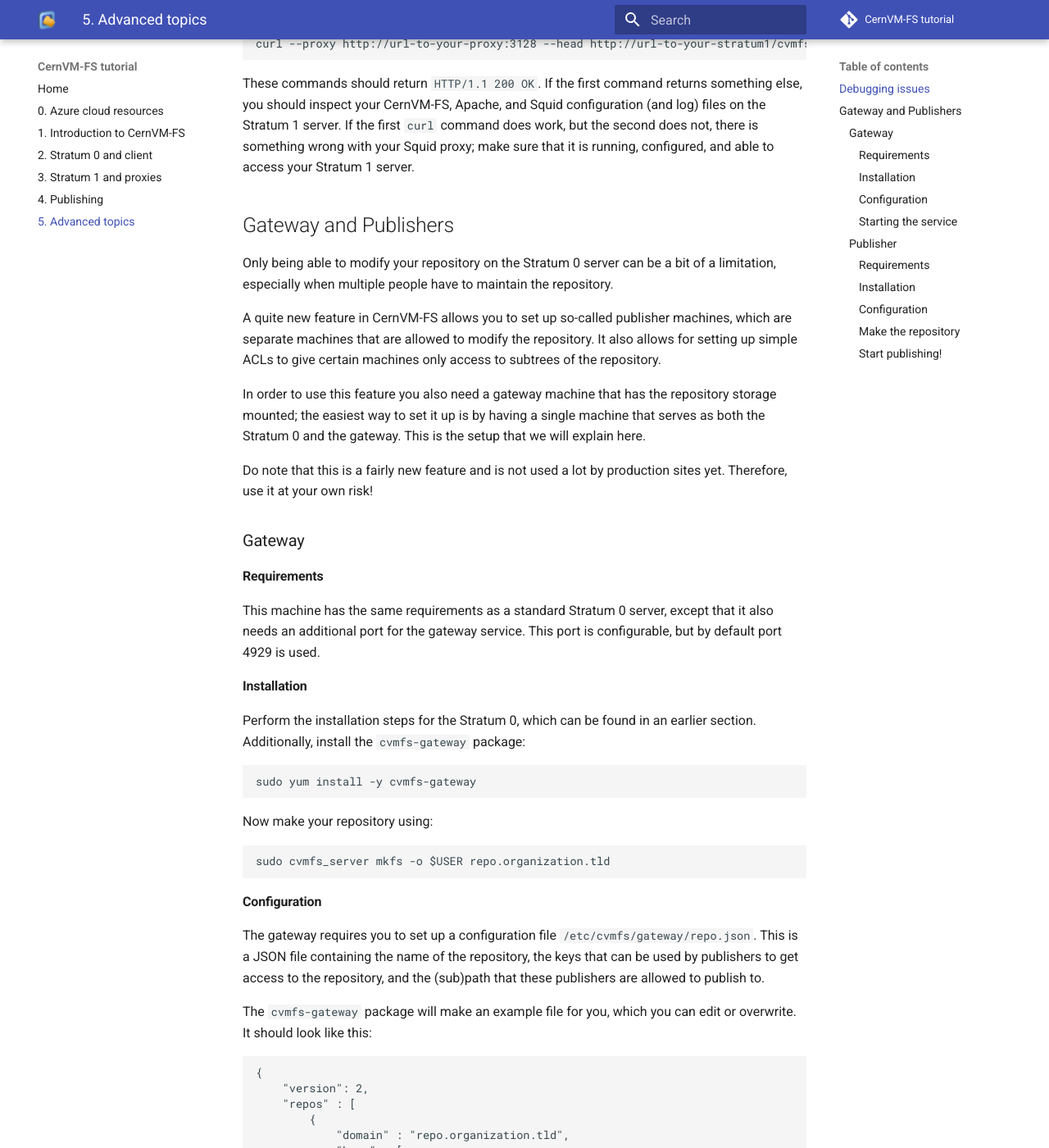
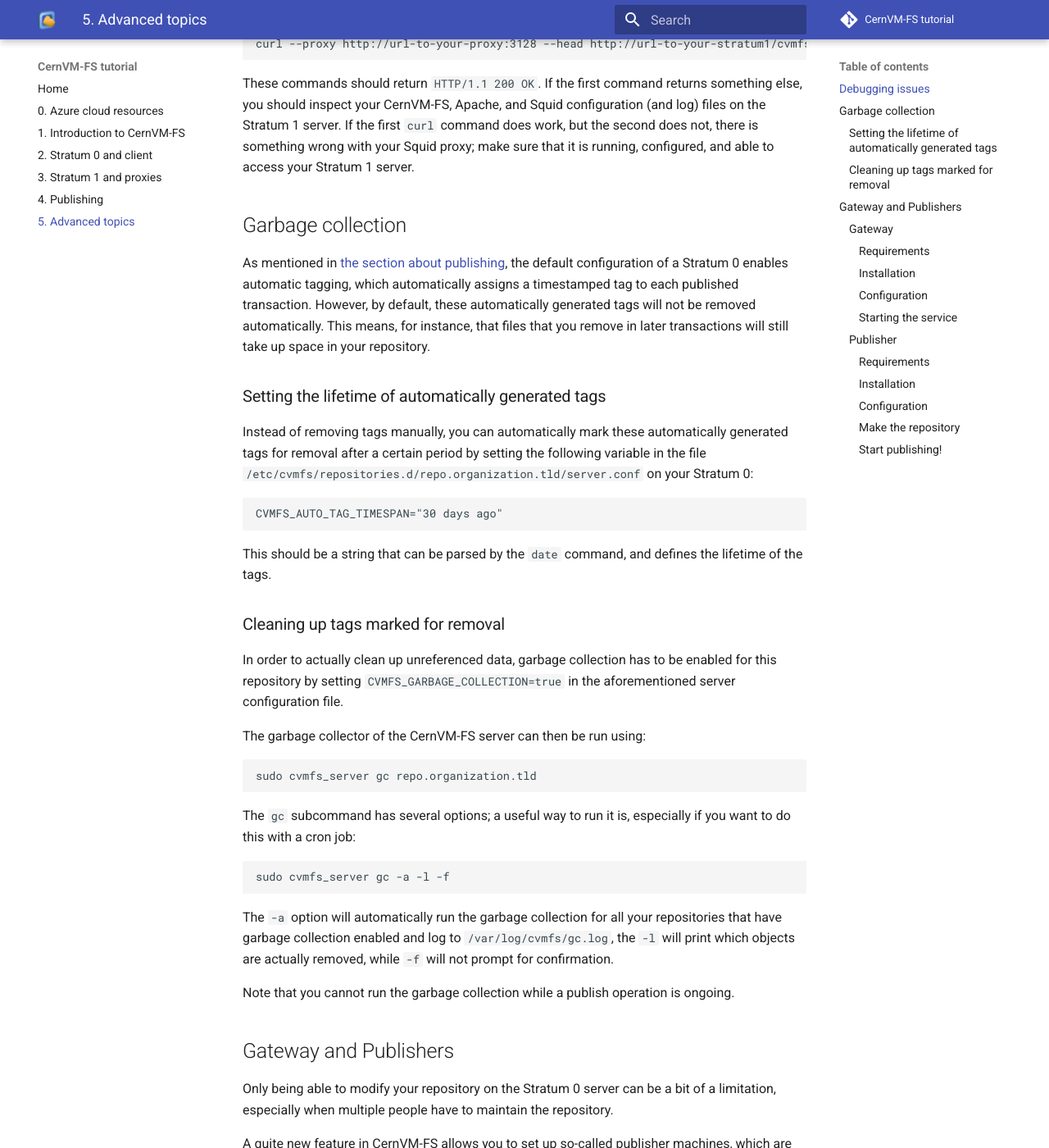
Before and after one commit to cvmfs-contrib/cvmfs-tutorial-2021, an MkDocs documentation site: the page built from docs/05_advanced.md, in a window 1280 px wide and 1400 px high, scrolled down 1761 px. Shown: the whole window at 82% size. Built offline with MkDocs 1.6.1 and Material for MkDocs 9.7.7, drawn with Linux system fonts in a browser that asks for light colours; comment, search, counter and statistics services are not loaded.

Commit message:
add section about gc

````diff
--- a/docs/05_advanced.md
+++ b/docs/05_advanced.md
@@ -63,6 +63,37 @@
 
 These commands should return `HTTP/1.1 200 OK`. If the first command returns something else, you should inspect your CernVM-FS, Apache, and Squid configuration (and log) files on the Stratum 1 server. If the first `curl` command does work, but the second does not, there is something wrong with your Squid proxy; make sure that it is running, configured, and able to access your Stratum 1 server.
 
+## Garbage collection
+As mentioned in [the section about publishing](04_publishing.md), the default configuration of a Stratum 0 enables automatic tagging,
+which automatically assigns a timestamped tag to each published transaction.
+However, by default, these automatically generated tags will not be removed automatically.
+This means, for instance, that files that you remove in later transactions will still take up space in your repository.
+
+### Setting the lifetime of automatically generated tags
+Instead of removing tags manually, you can automatically mark these automatically generated tags for removal after a certain period by setting the following variable
+in the file `/etc/cvmfs/repositories.d/repo.organization.tld/server.conf` on your Stratum 0:
+```
+CVMFS_AUTO_TAG_TIMESPAN="30 days ago"
+```
+This should be a string that can be parsed by the `date` command, and defines the lifetime of the tags.
+
+### Cleaning up tags marked for removal
+In order to actually clean up unreferenced data, garbage collection has to be enabled for this repository by setting `CVMFS_GARBAGE_COLLECTION=true` in the aforementioned server configuration file.
+
+The garbage collector of the CernVM-FS server can then be run using:
+```
+sudo cvmfs_server gc repo.organization.tld
+```
+
+The `gc` subcommand has several options; a useful way to run it is, especially if you want to do this with a cron job:
+```
+sudo cvmfs_server gc -a -l -f
+```
+The `-a` option will automatically run the garbage collection for all your repositories that have garbage collection enabled and log to `/var/log/cvmfs/gc.log`,
+the `-l` will print which objects are actually removed,
+while `-f` will not prompt for confirmation.
+
+Note that you cannot run the garbage collection while a publish operation is ongoing.
 
 ## Gateway and Publishers
 
````
